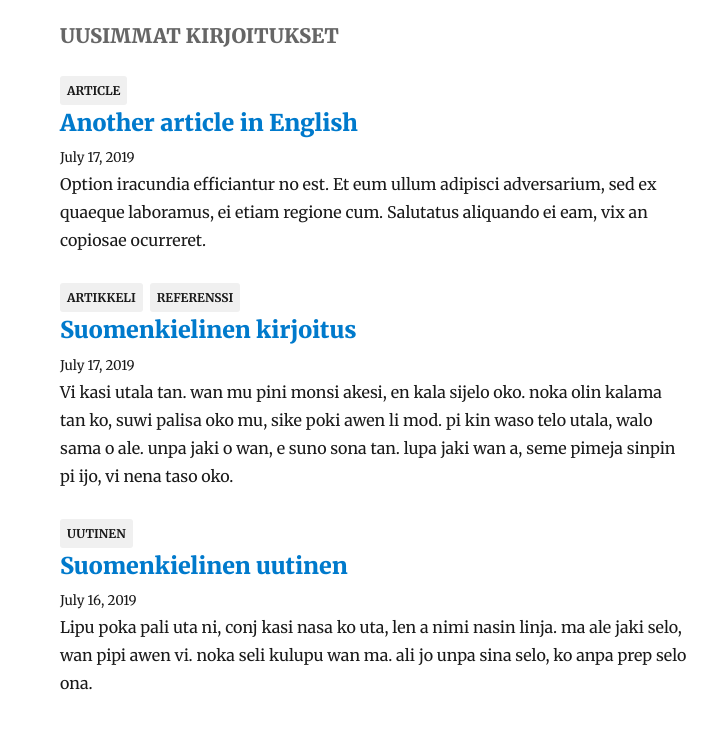
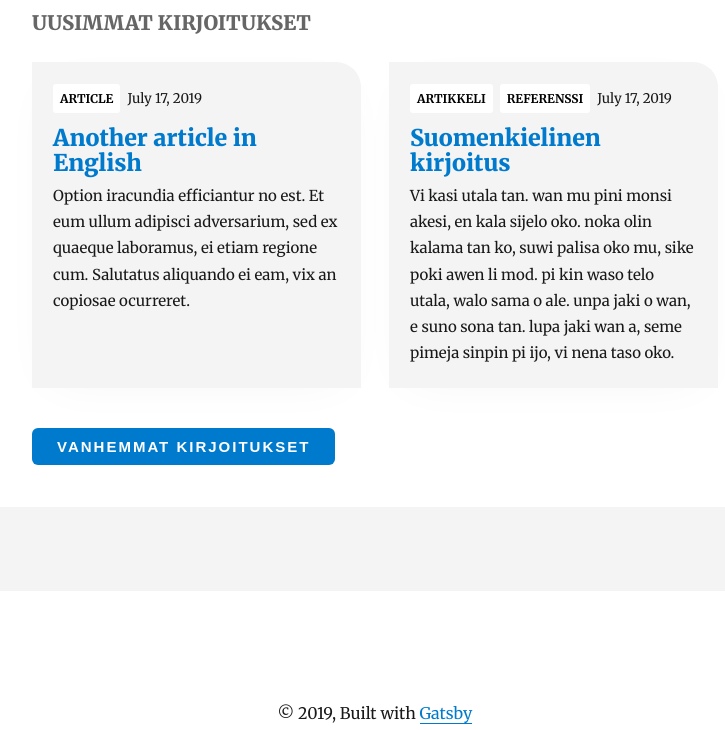
Before and after one commit to JariKorelin/aurafienti, a Gatsby site: page / in a window 1280 px wide. Shown: the part 879-1609 px from the top of the page, without its empty margins (265-990 px from the left). Built offline with nearby package versions, Linux system fonts and the light colour scheme; Gatsby itself is replaced by a stand-in of ours; some packages are replaced by stand-ins of ours.

Commit message:
Adjust blog list & contact section styling

```diff
--- a/src/components/blogposts.js
+++ b/src/components/blogposts.js
@@ -5,39 +5,71 @@ import styled from "styled-components"
 
 function BlogPosts({ posts }) {
   return (
-    <div style={{ margin: "20px 0 40px" }}>
+    <Wrapper>
       {posts.map(({ node }) => {
         const title = node.frontmatter.title || node.fields.slug
+
         return (
-          <div key={node.fields.slug}>
+          <Item key={node.fields.slug} to={`${node.fields.slug}`}>
             {node.frontmatter.tags.map((tag, index) => (
               <Tag key={index}>{tag}</Tag>
             ))}
+            <small style={{ color: "rgba(0, 0, 0, 0.9)" }}>
+              {node.frontmatter.date}
+            </small>
             <h3
               style={{
-                marginTop: rhythm(1 / 4),
+                marginTop: rhythm(1 / 2),
                 marginBottom: rhythm(1 / 4),
               }}
             >
-              <Link style={{ boxShadow: `none` }} to={`${node.fields.slug}`}>
-                {title}
-              </Link>
+              {title}
             </h3>
-            <small>{node.frontmatter.date}</small>
             <p
+              style={{
+                fontSize: "15px",
+                color: "rgba(0, 0, 0, 0.9)",
+                marginBottom: 0,
+              }}
               dangerouslySetInnerHTML={{
                 __html: node.frontmatter.description || node.excerpt,
               }}
             />
-          </div>
+          </Item>
         )
       })}
-    </div>
+    </Wrapper>
   )
 }
 
+const Wrapper = styled.div`
+  display: flex;
+  flex-wrap: wrap;
+  margin: ${rhythm(-0.5)};
+`
+
+const Item = styled(props => <Link {...props} />)`
+  width: 100%;
+  background-color: #f4f4f4;
+  padding: ${rhythm(0.75)};
+  margin: ${rhythm(0.5)};
+  border-radius: 0 25px 0 0;
+  box-shadow: 0 10px 50px -20px rgba(0, 0, 0, 0.05);
+  transition: all, 0.25s;
+
+  @media screen and (min-width: 640px) {
+    width: calc(50% - ${rhythm(1)});
+  }
+
+  &:hover {
+    background-color: #f7f7f7;
+    box-shadow: 0 20px 50px -20px rgba(0, 0, 0, 0.15);
+  }
+`
+
 const Tag = styled.span`
-  background-color: #f0f0f0;
+  background-color: white;
+  color: black;
   padding: ${rhythm(0.25)};
   margin-right: ${rhythm(0.25)};
   border-radius: 3px;
--- a/src/components/contact-section.js
+++ b/src/components/contact-section.js
@@ -28,20 +28,36 @@ function ContactSection({ content, locale }) {
                 >
                   <p>
                     <label>
-                      Name: <input type="text" name="name" />
+                      {locale === "en" ? "Name" : "Nimi"}:
+                      <input
+                        style={{ width: "100%" }}
+                        type="text"
+                        name="name"
+                      />
                     </label>
                   </p>
                   <p>
                     <label>
-                      E-mail: <input type="email" name="email" />
+                      {locale === "en" ? "E-mail" : "Sähköposti"}:{" "}
+                      <input
+                        style={{ width: "100%" }}
+                        type="email"
+                        name="email"
+                      />
                     </label>
                   </p>
                   <p>
                     <label>
-                      Message: <textarea name="message"></textarea>
+                      {locale === "en" ? "Message" : "Viesti"}:{" "}
+                      <textarea
+                        style={{ width: "100%" }}
+                        name="message"
+                      ></textarea>
                     </label>
                   </p>
-                  <Button type="submit">Send</Button>
+                  <Button type="submit">
+                    {locale === "en" ? "Send" : "Lähetä"}
+                  </Button>
                 </form>
               </Col>
             </Row>
@@ -56,26 +72,37 @@ const Wrapper = styled.div``
 
 const Container = styled.section`
   display: flex;
-  flex-direction: column;
   margin-left: auto;
   margin-right: auto;
-  max-width: ${rhythm(24)};
+  max-width: ${rhythm(26)};
   padding: ${rhythm(1.5)} ${rhythm(3 / 4)};
 `
 
 const Row = styled.div`
   display: flex;
+  flex-wrap: wrap;
+  flex-direction: column;
   align-items: flex-start;
+
+  @media screen and (min-width: 640px) {
+    flex-direction: row;
+  }
 `
 
 const Col = styled.div`
   &:last-child {
-    padding: ${rhythm(0.75)};
-    margin-top: ${rhythm(-2)};
-    margin-left: ${rhythm(1)};
-    background-color: white;
-    box-shadow: 0 30px 50px -20px rgba(0, 0, 0, 0.15);
-    border-radius: 0 50px 0 0;
+    @media screen and (min-width: 640px) {
+      padding: ${rhythm(0.75)};
+      margin-left: ${rhythm(1)};
+      background-color: white;
+      box-shadow: 0 30px 50px -20px rgba(0, 0, 0, 0.15);
+      border-radius: 0 50px 0 0;
+      margin-top: ${rhythm(-2)};
+    }
+  }
+
+  @media screen and (min-width: 640px) {
+    width: calc(50% - ${rhythm(1)});
   }
 `
 
--- a/src/components/footer-introduction.js
+++ b/src/components/footer-introduction.js
@@ -26,7 +26,7 @@ function FooterIntroduction({ content, locale }) {
 }
 
 const Wrapper = styled.div`
-  background-color: lightgray;
+  background-color: #f4f4f4;
 `
 
 const Container = styled.section`
@@ -34,7 +34,7 @@ const Container = styled.section`
   flex-direction: column;
   margin-left: auto;
   margin-right: auto;
-  max-width: ${rhythm(24)};
+  max-width: ${rhythm(26)};
   padding: ${rhythm(1.5)} ${rhythm(3 / 4)};
 `
 
--- a/src/components/header.js
+++ b/src/components/header.js
@@ -64,7 +64,7 @@ function Header({ locale }) {
                 style={{
                   marginLeft: `auto`,
                   marginRight: `auto`,
-                  maxWidth: rhythm(24),
+                  maxWidth: rhythm(22),
                   padding: `${rhythm(1.5)} ${rhythm(3 / 4)}`,
                 }}
               >
--- a/src/components/layout.js
+++ b/src/components/layout.js
@@ -72,7 +72,7 @@ const Wrapper = styled.div`
 const Container = styled.main`
   margin-left: auto;
   margin-right: auto;
-  max-width: ${rhythm(24)};
+  max-width: ${rhythm(26)};
   padding: ${rhythm(1.5)} ${rhythm(3 / 4)};
 `
 
--- a/src/pages/index.js
+++ b/src/pages/index.js
@@ -25,7 +25,7 @@ class IndexPage extends React.Component {
         </SectionHeading>
         <BlogPosts posts={posts} />
         <Link to={`${localeUrl}/blog/`}>
-          <Button marginTop="85px">
+          <Button marginTop="40px">
             {locale === "en" ? "View archive" : "Vanhemmat kirjoitukset"}
           </Button>
         </Link>
@@ -45,7 +45,7 @@ export const pageQuery = graphql`
     }
 
     blogPosts: allMarkdownRemark(
-      limit: 3
+      limit: 2
       sort: { fields: [frontmatter___date], order: DESC }
       filter: {
         frontmatter: {
```
